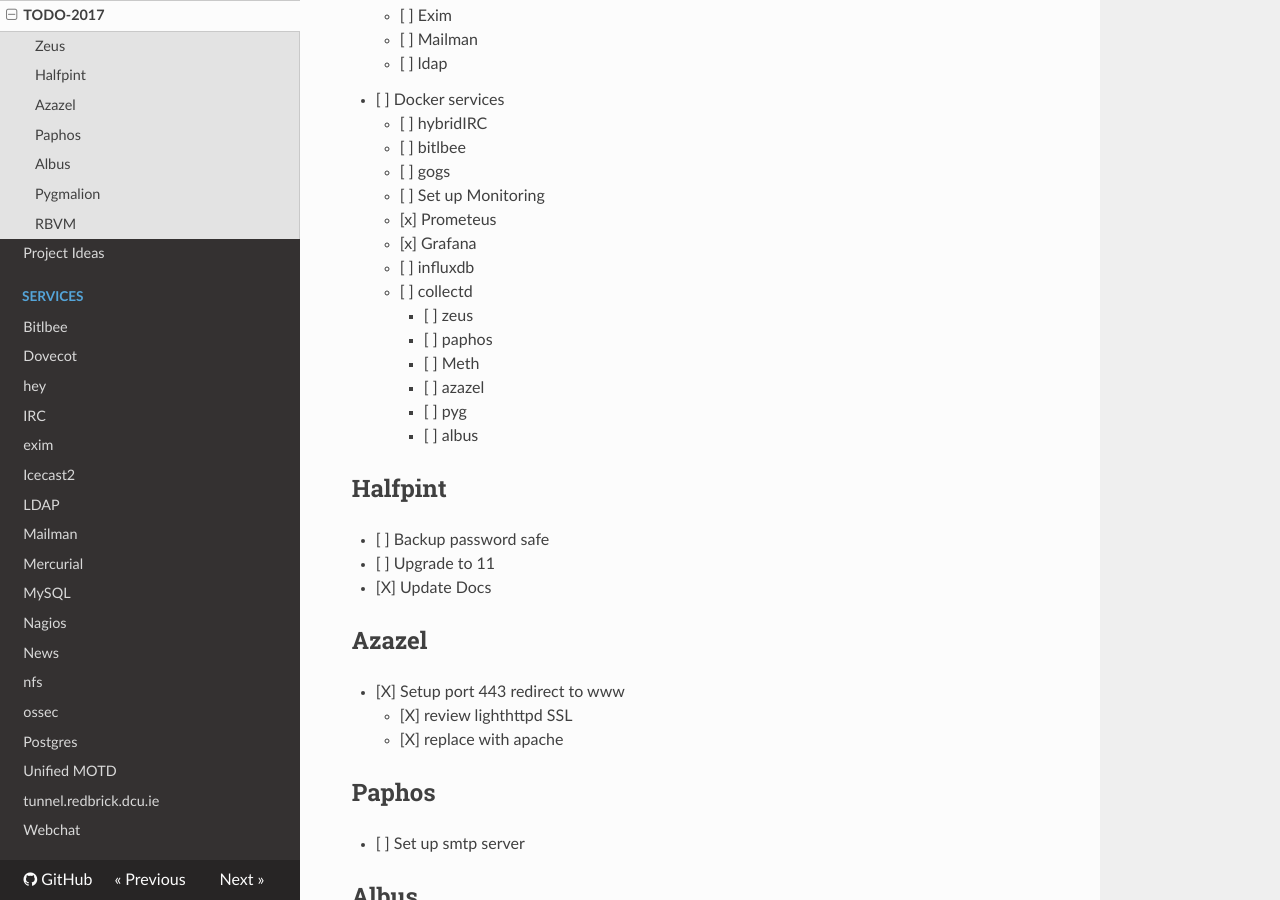
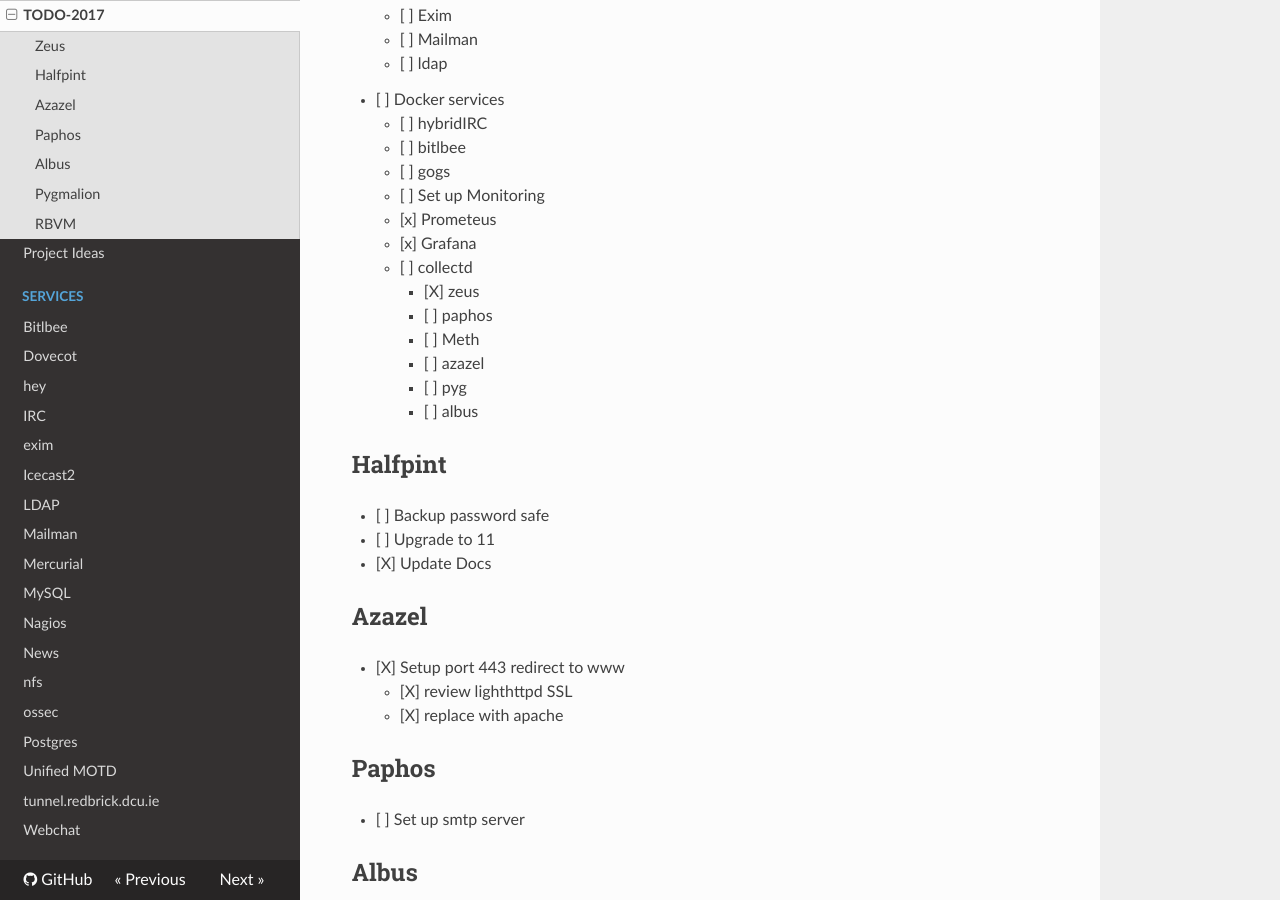
Before and after one commit to redbrick/docs-old, an MkDocs documentation site: the page built from docs/plans/TODO-2017.md, in a window 1280 px wide and 900 px high, scrolled down 1580 px. Built offline with MkDocs 1.6.1, drawn with Linux system fonts in a browser that asks for light colours; nearby versions of some CDN libraries; old or Windows-style settings are respelled for this version of MkDocs.

Commit message:
update todo list (#49)

```diff
--- a/docs/plans/TODO-2017.md
+++ b/docs/plans/TODO-2017.md
@@ -66,9 +66,8 @@
     - [ ] Set up Monitoring
       - [x] Prometeus
       - [x] Grafana
-      - [ ] influxdb
       - [ ] collectd
-        - [ ] zeus
+        - [X] zeus
         - [ ] paphos
         - [ ] Meth
         - [ ] azazel
```
